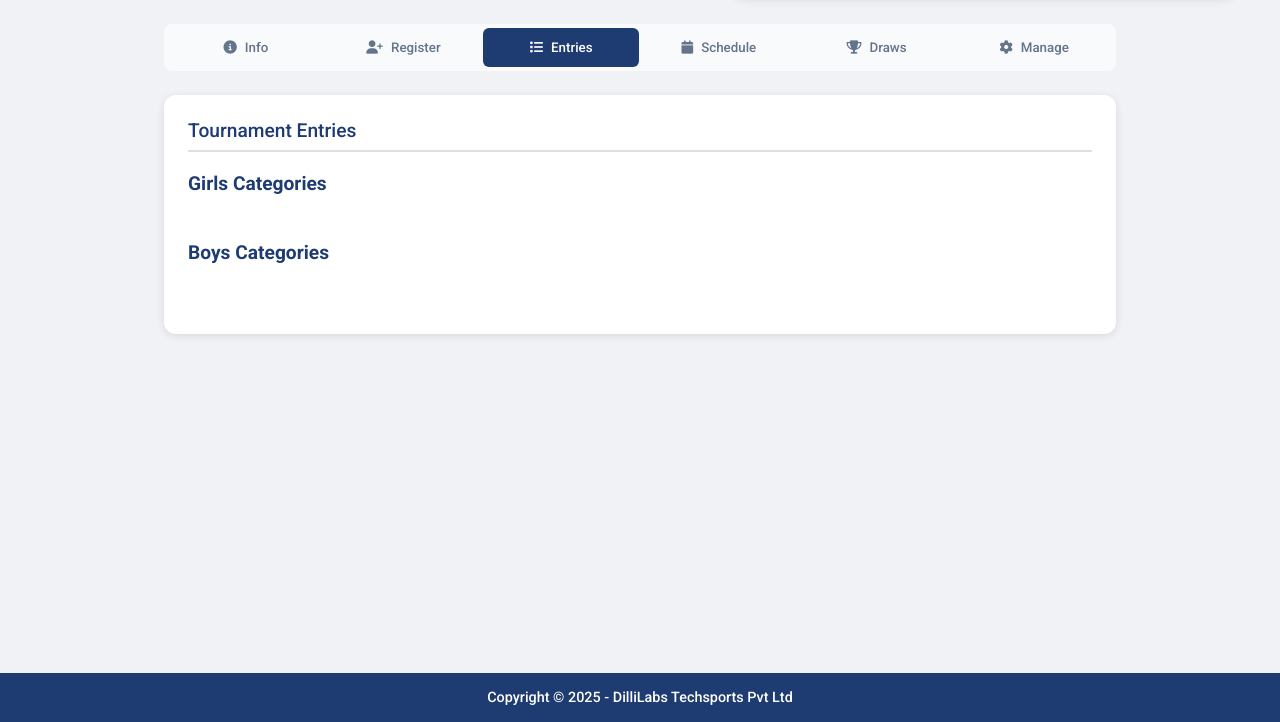
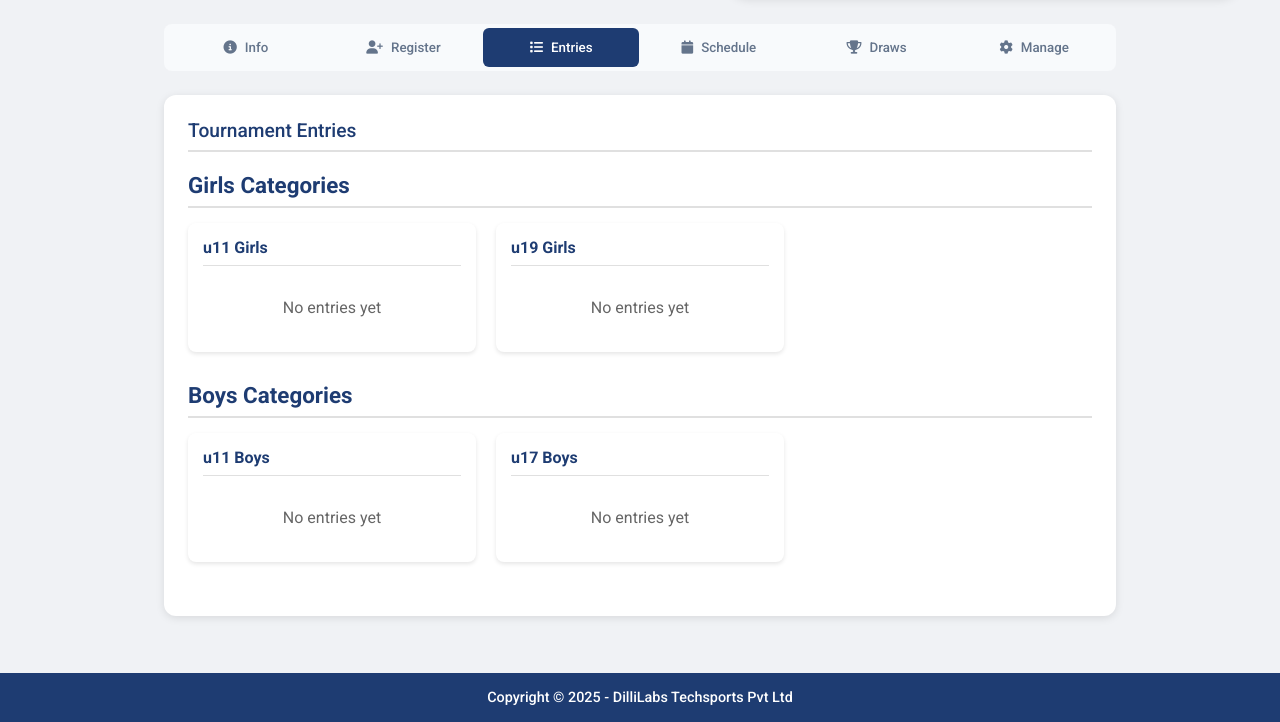
Before and after one commit to achalp1p1/tounamentapp, a Flask app: page /tournament/23562a3d-bc09-4c42-8929-b87e7f2f7fa2/info in a window 1280 px wide, after a click on "Entries". Shown: the part 78-800 px from the top of the page. Run offline with Flask 3, Linux system fonts and the light colour scheme.

Commit message:
Fix tournament entries display and routing issues

```diff
--- a/app.py
+++ b/app.py
@@ -726,8 +726,8 @@ def list_tournament_last2():
 
     return render_template('list_tournament.html', tournaments=tournaments, categories_by_tid=categories_by_tid)
 
-@app.route('/tournament-details/<tournament_id>', methods=['GET'])
-def tournament_details(tournament_id):
+@app.route('/tournament/<tournament_id>/info')
+def tournament_info(tournament_id):
     try:
         # Get tournament details
         tournament = None
@@ -741,47 +741,72 @@ def tournament_details(tournament_id):
         if not tournament:
             return redirect(url_for('list_tournament'))
 
-        # Get category details
-        categories = []
+        # Get categories and initialize entries dictionaries
+        girls_categories = []
+        boys_categories = []
+        girls_entries = {}
+        boys_entries = {}
+
+        # Get tournament categories
         with open('tournament_categories.csv', 'r', newline='', encoding='utf-8') as file:
             reader = csv.DictReader(file)
             for row in reader:
                 if row['Tournament Id'] == tournament_id:
-                    categories.append(row)
+                    if 'Girls' in row['Category']:
+                        girls_categories.append(row['Category'])
+                        girls_entries[row['Category']] = []
+                    elif 'Boys' in row['Category']:
+                        boys_categories.append(row['Category'])
+                        boys_entries[row['Category']] = []
+
+        # Get registrations
+        registrations = []
+        with open('tournament_registrations.csv', 'r', newline='', encoding='utf-8') as file:
+            reader = csv.DictReader(file)
+            for row in reader:
+                if row['Tournament ID'] == tournament_id and row['Status'].lower() == 'active':
+                    registrations.append(row)
+
+        # Get player details
+        players = {}
+        with open('players_data.csv', 'r', newline='', encoding='utf-8') as file:
+            reader = csv.DictReader(file)
+            for row in reader:
+                players[row['Player ID']] = row
+
+        # Organize entries by category
+        for reg in registrations:
+            player = players.get(reg['Player ID'])
+            if player:
+                entry = {
+                    'Name': player['Name'],
+                    'Category': reg['Category'],
+                    'Seeding': reg.get('Seeding', '')
+                }
+
+                if reg['Category'] in girls_entries:
+                    girls_entries[reg['Category']].append(entry)
+                elif reg['Category'] in boys_entries:
+                    boys_entries[reg['Category']].append(entry)
+
+        # Sort entries by seeding in each category
+        def sort_by_seeding(entry):
+            seeding = entry.get('Seeding', '')
+            try:
+                return (int(seeding) if seeding else 999999, entry['Name'])
+            except ValueError:
+                return (999999, entry['Name'])
+
+        for category in girls_entries:
+            girls_entries[category].sort(key=sort_by_seeding)
+        for category in boys_entries:
+            boys_entries[category].sort(key=sort_by_seeding)
 
         return render_template('tournament_details.html',
                              tournament=tournament,
-                             categories=categories)
-    except Exception as e:
-        print(f"Error in tournament_details: {str(e)}")  # For debugging
-        return redirect(url_for('list_tournament'))
-
-@app.route('/tournament/<tournament_id>/info')
-def tournament_info(tournament_id):
-    try:
-        # Get tournament details
-        tournament = None
-        with open('tournaments.csv', 'r', newline='', encoding='utf-8') as file:
-            reader = csv.DictReader(file)
-            for row in reader:
-                if row['Tournament Id'] == tournament_id:
-                    tournament = row
-                    break
-
-        if not tournament:
-            return redirect(url_for('list_tournament'))
-
-        # Get category details
-        categories = []
-        with open('tournament_categories.csv', 'r', newline='', encoding='utf-8') as file:
-            reader = csv.DictReader(file)
-            for row in reader:
-                if row['Tournament Id'] == tournament_id:
-                    categories.append(row['Category'])
-
-        return render_template('tournament_details.html',
-                             tournament=tournament,
-                             categories=categories,
+                             girls_entries=girls_entries,
+                             boys_entries=boys_entries,
+                             categories=girls_categories + boys_categories,
                              active_subpage='info')
     except Exception as e:
         print(f"Error in tournament_info: {str(e)}")
@@ -1082,8 +1107,6 @@ def tournament_entries(tournament_id):
             # Sort entries in each category by seeding
             def sort_by_seeding(entry):
                 seeding = entry.get('Seeding', '')
-                # Convert seeding to integer if it exists, otherwise use a large number
-                # This will put players without seeding at the end
                 try:
                     return (int(seeding) if seeding else 999999, entry['Name'])
                 except ValueError:
--- a/templates/list_tournament.html
+++ b/templates/list_tournament.html
@@ -353,7 +353,7 @@
                     {% for tournament in tournaments %}
                     <tr>
                         <td>
-                            <a href="{{ url_for('tournament_details', tournament_id=tournament['Tournament Id']) }}"
+                            <a href="{{ url_for('tournament_info', tournament_id=tournament['Tournament Id']) }}"
                                style="color: #1e3c72; text-decoration: none; font-weight: 500;">
                                 {{ tournament['Tournament Name'] }}
                             </a>
--- a/templates/tournament_details.html
+++ b/templates/tournament_details.html
@@ -286,33 +286,63 @@
 
         .category-title {
             color: #1e3c72;
-            margin-bottom: 16px;
-            font-size: 1.2em;
+            font-size: 1.4em;
+            margin-bottom: 15px;
+            padding-bottom: 8px;
+            border-bottom: 2px solid #e0e0e0;
         }
 
         .entries-grid {
             display: grid;
-            grid-template-columns: repeat(auto-fit, minmax(300px, 1fr));
+            grid-template-columns: repeat(auto-fill, minmax(250px, 1fr));
             gap: 20px;
         }
 
         .category-card {
-            background: #f8fafc;
-            border-radius: 12px;
-            padding: 16px;
-            box-shadow: 0 2px 4px rgba(0,0,0,0.05);
+            background: white;
+            border-radius: 8px;
+            padding: 15px;
+            box-shadow: 0 2px 4px rgba(0,0,0,0.1);
         }
 
         .category-card h4 {
             color: #1e3c72;
             margin-bottom: 12px;
             padding-bottom: 8px;
-            border-bottom: 1px solid #e2e8f0;
+            border-bottom: 1px solid #e0e0e0;
         }
 
         .entries-list {
             max-height: 300px;
             overflow-y: auto;
+        }
+
+        .entry-item {
+            display: flex;
+            align-items: center;
+            padding: 8px;
+            border-bottom: 1px solid #f0f0f0;
+        }
+
+        .entry-number {
+            min-width: 30px;
+            color: #666;
+        }
+
+        .entry-name {
+            flex: 1;
+        }
+
+        .entry-seeding {
+            color: #1e3c72;
+            font-size: 0.9em;
+            margin-left: 8px;
+        }
+
+        .no-entries {
+            text-align: center;
+            padding: 20px;
+            color: #666;
         }
 
         /* Schedule Styles */
@@ -606,16 +636,25 @@
                         <div class="category-section">
                             <h3 class="category-title">Girls Categories</h3>
                             <div class="entries-grid">
-                                {% for category in categories %}
-                                {% if 'Girls' in category['Category'] %}
+                                {% for category, entries in girls_entries.items() %}
                                 <div class="category-card">
-                                    <h4>{{ category['Category'] }}</h4>
+                                    <h4>{{ category }}</h4>
                                     <div class="entries-list">
-                                        <!-- Entries will be loaded dynamically -->
-                                        <div class="loading">Loading entries...</div>
+                                        {% if entries %}
+                                            {% for entry in entries %}
+                                            <div class="entry-item">
+                                                <span class="entry-number">{{ loop.index }}.</span>
+                                                <span class="entry-name">{{ entry.Name }}</span>
+                                                {% if entry.Seeding %}
+                                                <span class="entry-seeding">(Seed {{ entry.Seeding }})</span>
+                                                {% endif %}
+                                            </div>
+                                            {% endfor %}
+                                        {% else %}
+                                            <div class="no-entries">No entries yet</div>
+                                        {% endif %}
                                     </div>
                                 </div>
-                                {% endif %}
                                 {% endfor %}
                             </div>
                         </div>
@@ -624,16 +663,25 @@
                         <div class="category-section">
                             <h3 class="category-title">Boys Categories</h3>
                             <div class="entries-grid">
-                                {% for category in categories %}
-                                {% if 'Boys' in category['Category'] %}
+                                {% for category, entries in boys_entries.items() %}
                                 <div class="category-card">
-                                    <h4>{{ category['Category'] }}</h4>
+                                    <h4>{{ category }}</h4>
                                     <div class="entries-list">
-                                        <!-- Entries will be loaded dynamically -->
-                                        <div class="loading">Loading entries...</div>
+                                        {% if entries %}
+                                            {% for entry in entries %}
+                                            <div class="entry-item">
+                                                <span class="entry-number">{{ loop.index }}.</span>
+                                                <span class="entry-name">{{ entry.Name }}</span>
+                                                {% if entry.Seeding %}
+                                                <span class="entry-seeding">(Seed {{ entry.Seeding }})</span>
+                                                {% endif %}
+                                            </div>
+                                            {% endfor %}
+                                        {% else %}
+                                            <div class="no-entries">No entries yet</div>
+                                        {% endif %}
                                     </div>
                                 </div>
-                                {% endif %}
                                 {% endfor %}
                             </div>
                         </div>
```
